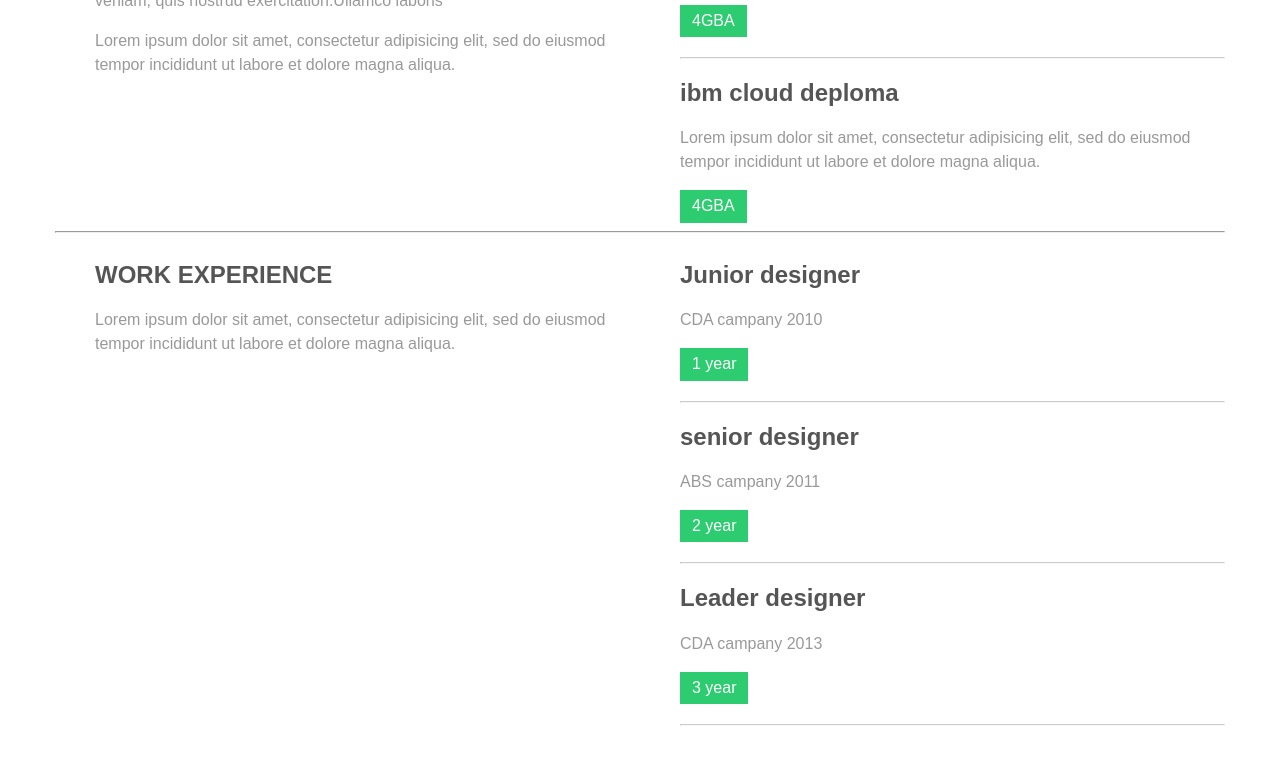
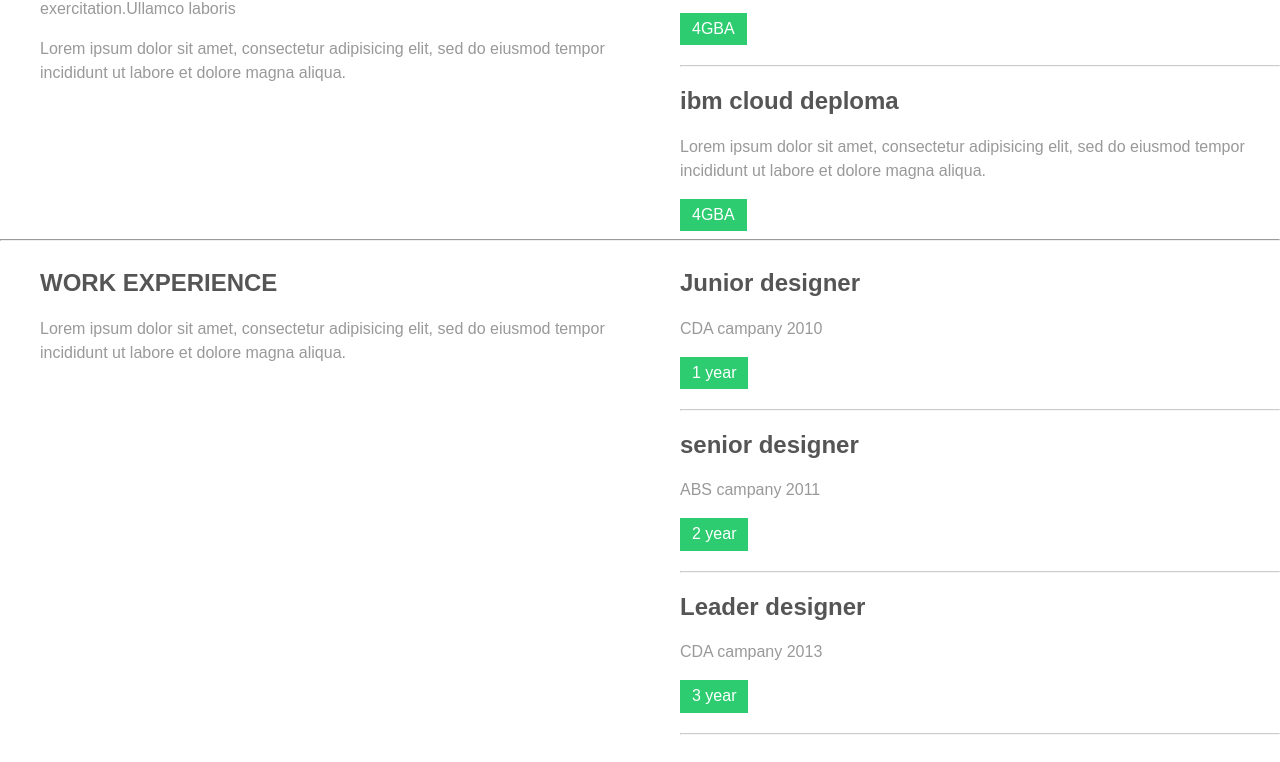
Before and after one commit to amrmousa95/firstsite, a plain HTML site: page index.html in a window 1280 px wide. Shown: the part 2038-2800 px from the top of the page. Drawn offline with Linux system fonts and the light colour scheme.

Commit message:
modify css file

```diff
--- a/css/style.css
+++ b/css/style.css
@@ -9,7 +9,7 @@ body
 
 .container
 {
-	width: 1170px;
+	/* width: 1170px; */
 	margin: auto;
 }
 
```
